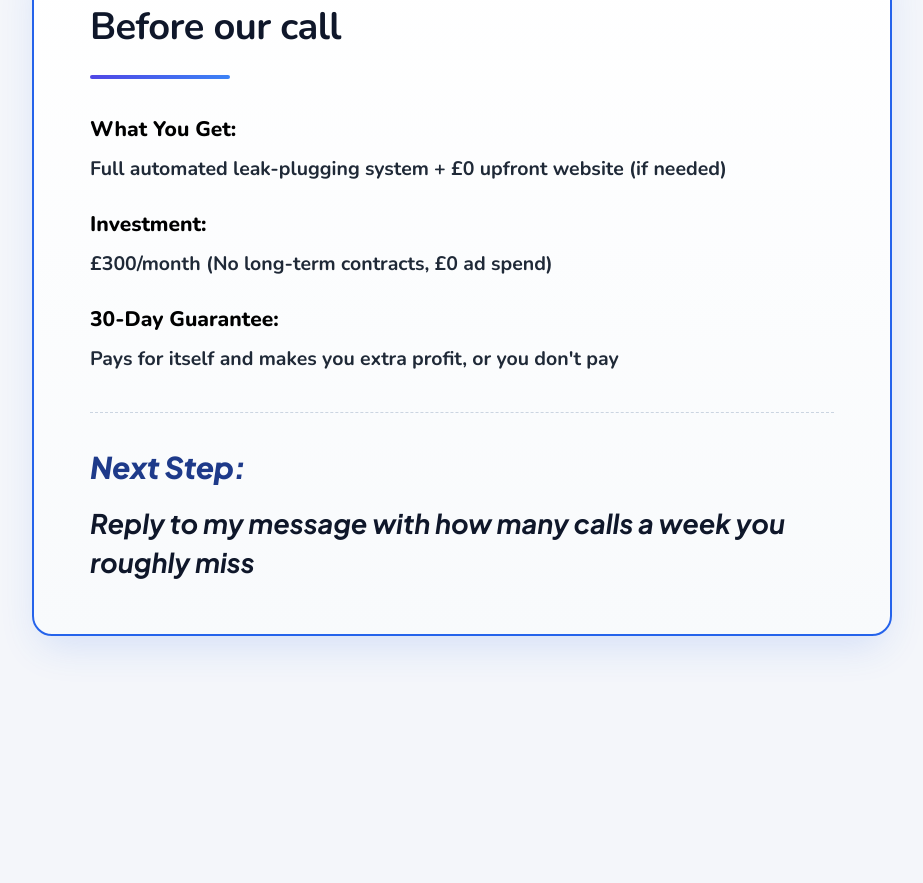
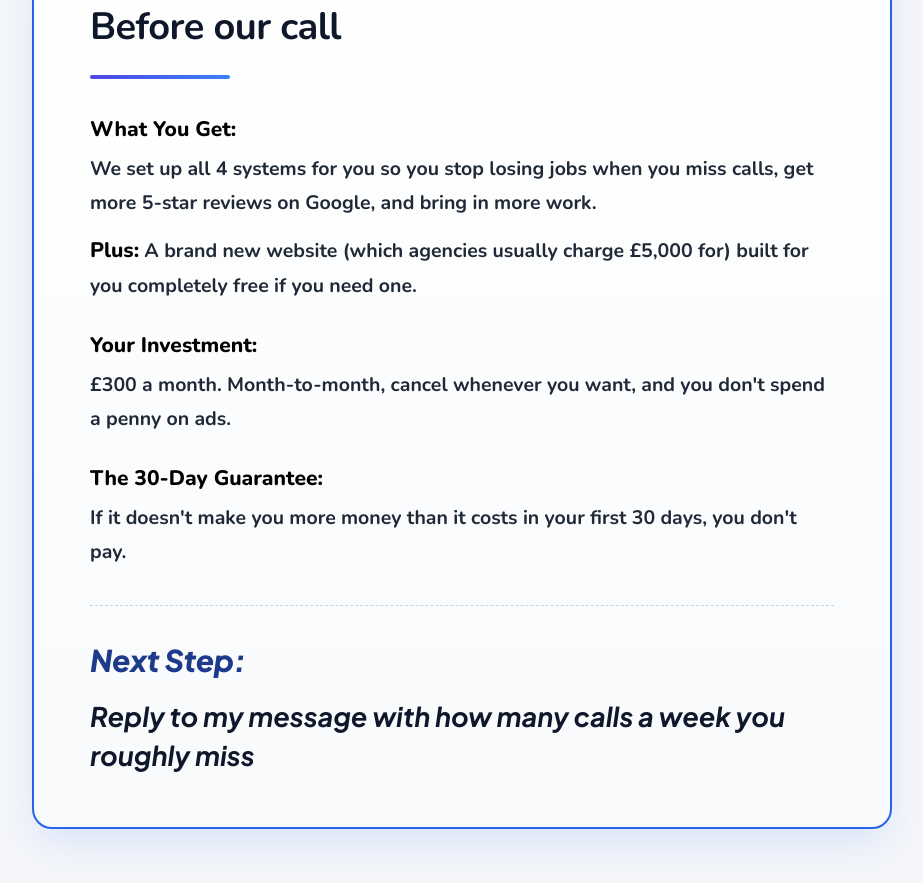
Before and after one commit to muhseena005/client-launch-proposal, a plain HTML site: page index.html in a window 1280 px wide. Shown: the part 5165-6048 px from the top of the page, without its empty margins (178-1101 px from the left). Before the commit the page ends 5901 px from the top, so only its background shows below. Drawn offline with nearby package versions, Linux system fonts and the light colour scheme.

Commit message:
Update offer section: crystal-clear copy with Your Investment, £5,000 website value, and plain English guarantee

```diff
--- a/index.html
+++ b/index.html
@@ -657,17 +657,18 @@
 
       <div class="offer-line">
         <strong>What You Get:</strong>
-        <span>Full automated leak-plugging system + £0 upfront website (if needed)</span>
+        <span>We set up all 4 systems for you so you stop losing jobs when you miss calls, get more 5-star reviews on Google, and bring in more work.</span>
+        <span style="margin-top: 8px;"><strong>Plus:</strong> A brand new website (which agencies usually charge £5,000 for) built for you completely free if you need one.</span>
       </div>
 
-      <div class="offer-line" style="margin-top: 20px;">
-        <strong>Investment:</strong>
-        <span>£300/month (No long-term contracts, £0 ad spend)</span>
+      <div class="offer-line" style="margin-top: 24px;">
+        <strong>Your Investment:</strong>
+        <span>£300 a month. Month-to-month, cancel whenever you want, and you don't spend a penny on ads.</span>
       </div>
 
-      <div class="offer-line" style="margin-top: 20px;">
-        <strong>30-Day Guarantee:</strong>
-        <span>Pays for itself and makes you extra profit, or you don't pay</span>
+      <div class="offer-line" style="margin-top: 24px;">
+        <strong>The 30-Day Guarantee:</strong>
+        <span>If it doesn't make you more money than it costs in your first 30 days, you don't pay.</span>
       </div>
 
       <div class="next-step-prompt">
```
